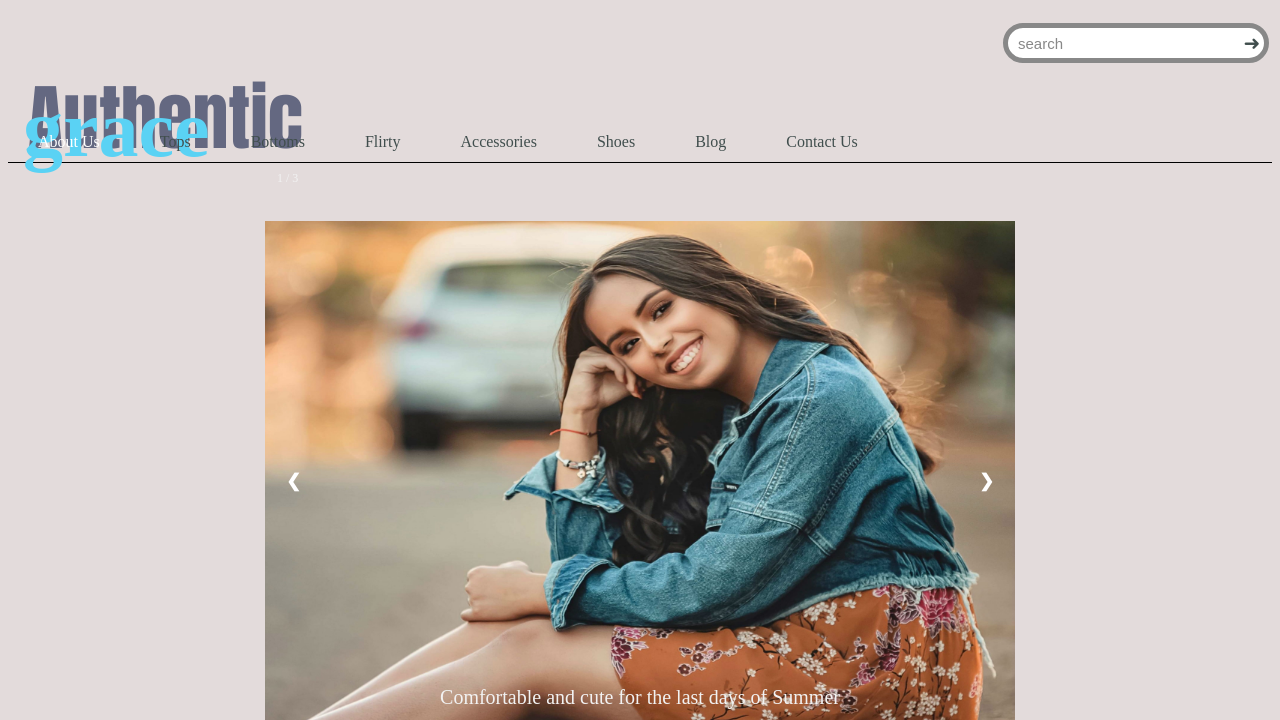
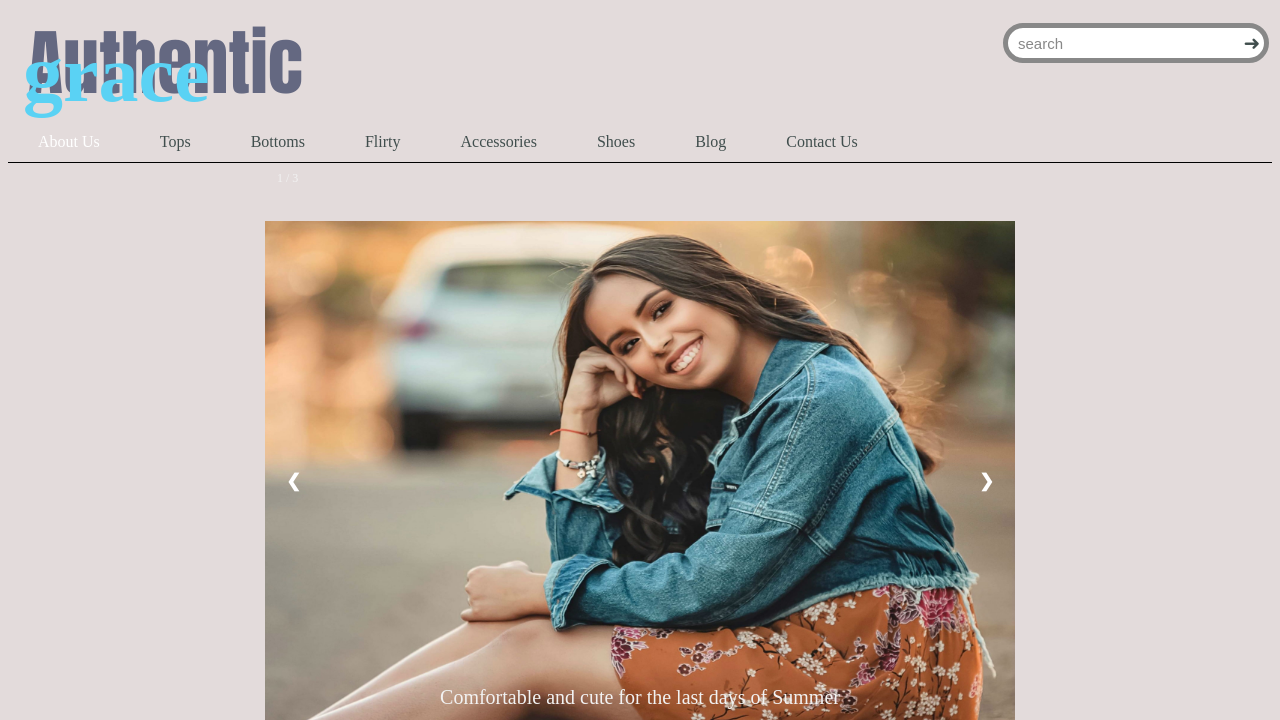
Before and after one commit to jaymehewitt/Authentic-Grace, a PHP site: page / in a window 1280 px wide. Shown: the top 720 px of the page. Run offline with PHP 8.4, Linux system fonts and the light colour scheme; some libraries are stand-ins or nearby versions.

Commit message:
Move search into header & change to inline-block

```diff
--- a/index.html
+++ b/index.html
@@ -13,7 +13,13 @@
 
 <header>
 
-    <!--Search bar-->
+     <!--Storefront name-->
+     <div class="storefrontname">
+      <h1>Authentic</h1>
+      <h1 class="grace">grace</h1>
+     </div>
+
+     <!--Search bar-->
     <div class="flexsearch">
       <div class="flexsearch--wrapper">
         <form class="flexsearch--form" action="#" method="post">
@@ -24,9 +30,6 @@
         </form>
       </div>
       </div>
-       <!--Storefront name-->
-       <h1>Authentic</h1>
-       <h1 class="grace">grace</h1>
 
       <!--Navigation bar-->
 
--- a/style.css
+++ b/style.css
@@ -11,6 +11,11 @@ html {
 .header {
   height: 50px;
   border-bottom:1px solid black;
+}
+
+.storefrontname {
+  white-space: nowrap;
+  overflow-x: auto;
 }
 
 h1 {
@@ -119,6 +124,7 @@ ul, li, a.active {
   margin-top: 10px;
   margin-left: 1000px;
   z-index: 1;
+  display: inline-block;
 }
 
 .flexsearch--input {
```
